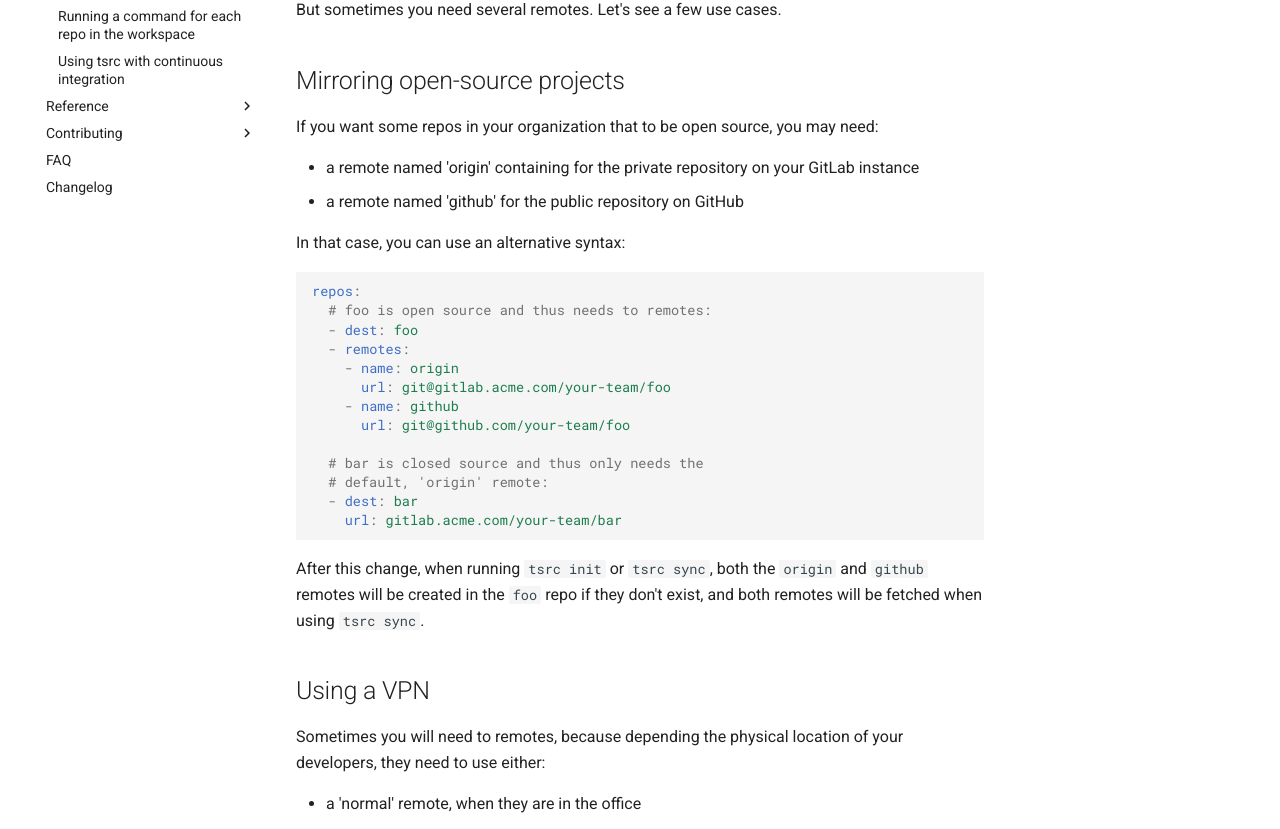
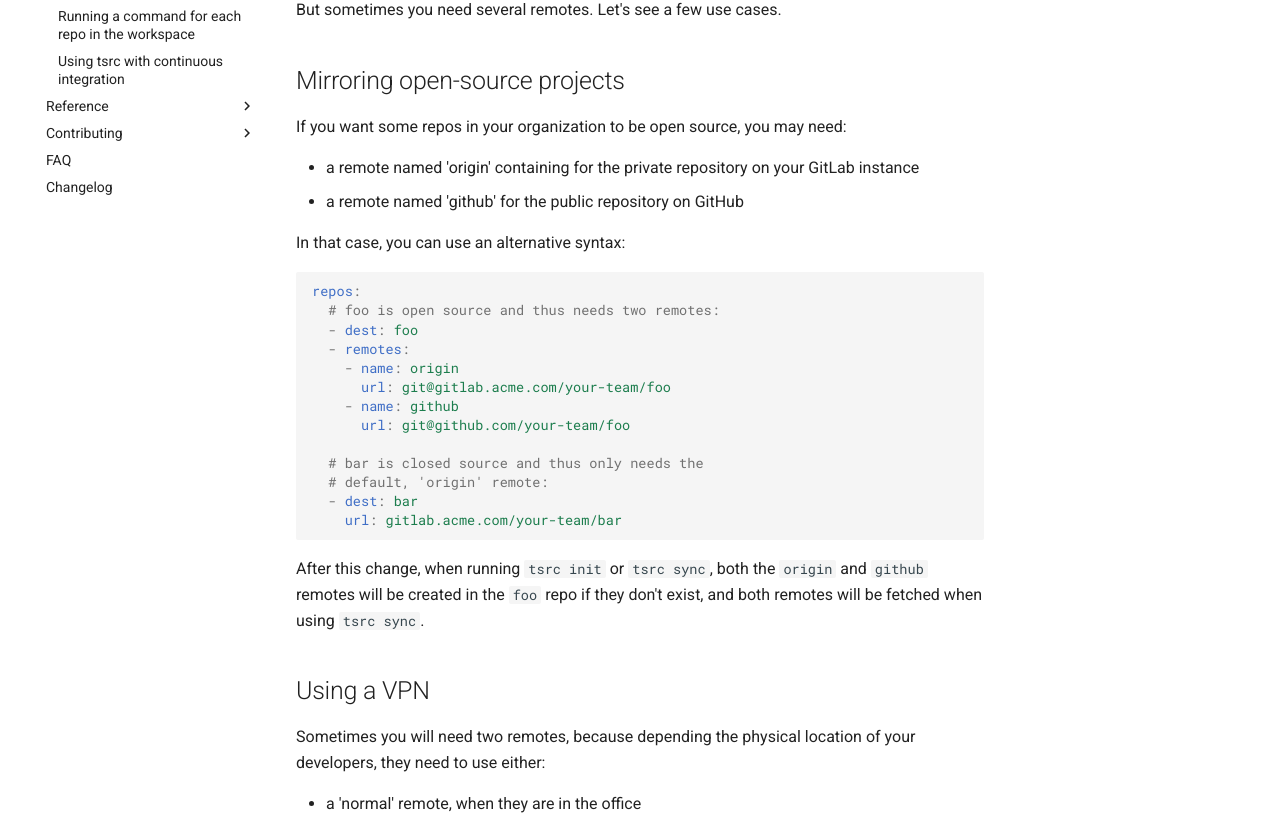
Before and after one commit to your-tools/tsrc, an MkDocs documentation site: the page built from docs/guide/remotes.md, in a window 1280 px wide and 1400 px high. Shown: the part 401-1230 px from the top of the window. Built offline with MkDocs 1.6.1 and Material for MkDocs 9.7.7, drawn with Linux system fonts in a browser that asks for light colours; comment, search, counter and statistics services are not loaded.

Commit message:
Update docs about groups and remotes

````diff
--- a/docs/guide/remotes.md
+++ b/docs/guide/remotes.md
@@ -17,8 +17,7 @@ But sometimes you need several remotes. Let's see a few use cases.
 
 ## Mirroring open-source projects
 
-If you want some repos in your organization that to be open source, you
-may need:
+If you want some repos in your organization to be open source, you may need:
 
 * a remote named 'origin' containing for the private repository on your GitLab instance
 * a remote named 'github' for the public repository on GitHub
@@ -27,7 +26,7 @@ In that case, you can use an alternative syntax:
 
 ```yaml
 repos:
-  # foo is open source and thus needs to remotes:
+  # foo is open source and thus needs two remotes:
   - dest: foo
   - remotes:
     - name: origin
@@ -47,7 +46,8 @@ remotes will be fetched when using `tsrc sync`.
 
 ## Using a VPN
 
-Sometimes you will need to remotes, because depending the physical location of your developers, they need to use either:
+Sometimes you will need two remotes, because depending the physical location of
+your developers, they need to use either:
 
 * a 'normal' remote, when they are in the office
 * a 'vpn' remote, when they are working at home
````
Also changed, not shown: docs/guide/groups.md (+8 -2 lines), docs/ref/cli.md (+2 -2 lines), docs/ref/workspace-config.md (+1 -3 lines), 1 other file.
